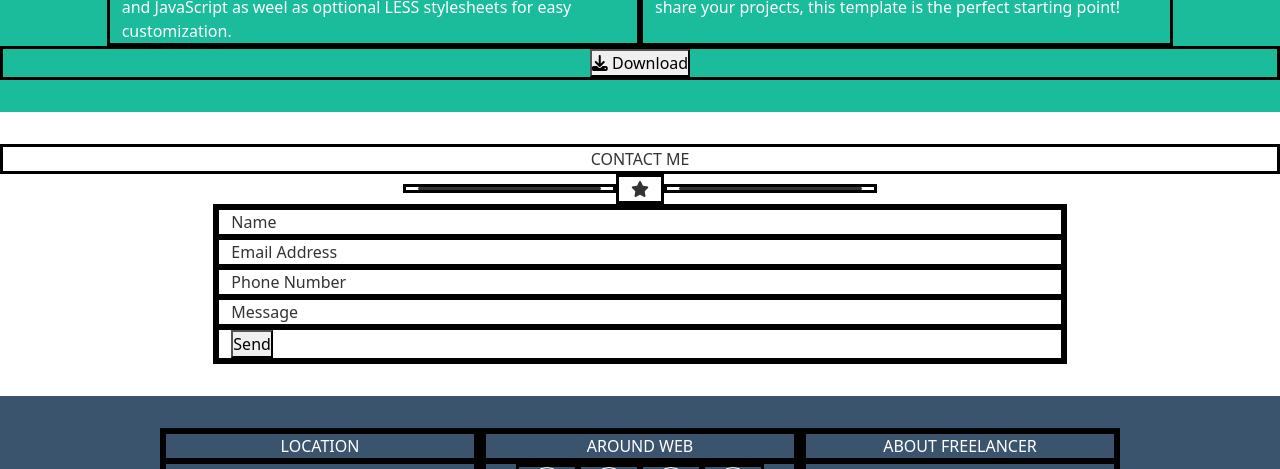
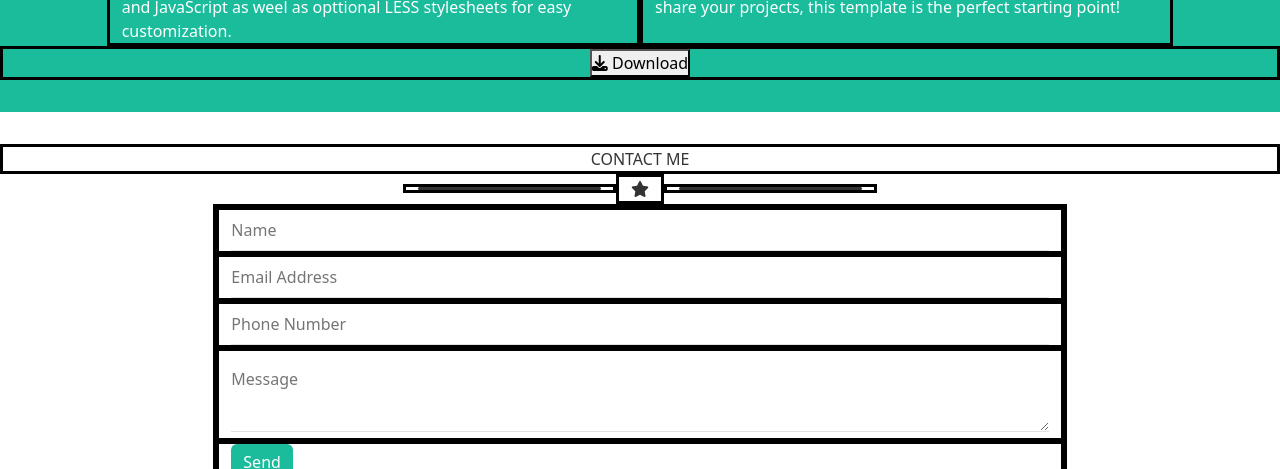
Before and after one commit to GiuliaGlave/html-css-bootstrap-freelancer, a plain HTML site: page index.html in a window 1280 px wide. Shown: the part 1593-2062 px from the top of the page. Drawn offline with nearby package versions, Linux system fonts and the light colour scheme.

Commit message:
fixed form

```diff
--- a/css/style.css
+++ b/css/style.css
@@ -73,3 +73,8 @@ footer{
     justify-content: center;
     align-items: center;
 }
+
+.btn{
+    background-color: #1abc9c;
+    border: none;
+}
--- a/index.html
+++ b/index.html
@@ -12,7 +12,7 @@
 		crossorigin="anonymous" referrerpolicy="no-referrer" />
 
 	<link href="https://cdn.jsdelivr.net/npm/bootstrap@5.2.3/dist/css/bootstrap.min.css" rel="stylesheet" integrity="sha384-rbsA2VBKQhggwzxH7pPCaAqO46MgnOM80zW1RWuH61DGLwZJEdK2Kadq2F9CUG65" crossorigin="anonymous">
-<script src="https://cdn.jsdelivr.net/npm/bootstrap@5.2.3/dist/js/bootstrap.bundle.min.js" integrity="sha384-kenU1KFdBIe4zVF0s0G1M5b4hcpxyD9F7jL+jjXkk+Q2h455rYXK/7HAuoJl+0I4" crossorigin="anonymous"></script>
+	<script src="https://cdn.jsdelivr.net/npm/bootstrap@5.2.3/dist/js/bootstrap.bundle.min.js" integrity="sha384-kenU1KFdBIe4zVF0s0G1M5b4hcpxyD9F7jL+jjXkk+Q2h455rYXK/7HAuoJl+0I4" crossorigin="anonymous"></script>
 
 	<link rel="stylesheet" href="./css/reset.css">
 	<link rel="stylesheet" href="./css/utils.css">
@@ -201,40 +201,41 @@
 			</div>
 		</div>
 
-		<div class="row justify-content-center">
+		<form action class="row justify-content-center">
+
 			<div class="col col-8">
 
 				<div class="row">
 					<div class="col">
-						Name
+						<input type="text" id="name" name="name" placeholder="Name" class="py-2 w-100 border-0 border-bottom">
 					</div>
 				</div>
 
 				<div class="row">
 					<div class="col">
-						Email Address
+						<input type="email" id="email" name="Email Address" placeholder="Email Address" class="py-2 w-100 border-0 border-bottom">
 					</div>
 				</div>
 
 				<div class="row">
 					<div class="col">
-						Phone Number
+						<input type="email" id="email" name="Phone Number" placeholder="Phone Number" class="py-2 w-100 border-0 border-bottom">
+					</div>
+				</div>
+
+				<div class="row">
+					<div class="col ">
+						<textarea name="Message" id="" placeholder="Message" class="border-0 border-bottom w-100 py-3"></textarea>
 					</div>
 				</div>
 
 				<div class="row">
 					<div class="col">
-						Message
-					</div>
-				</div>
-
-				<div class="row">
-					<div class="col">
-						<button>Send</button>
+						<button class="btn btn-success" >Send</button>
 					</div>
 				</div>
 			</div>
-		</div>
+		</form>
 
 	</section>
 
@@ -316,13 +317,14 @@
 	</section>
 
 	<footer class="container-fluid text-center">
+
 		<div class="row justify-content-center">
 			<div class="col col-auto">
 				Copiright &copy; Your Website 2019
 			</div>
 		</div>
 
-	</footer class=>
+	</footer>
 
 </body>
 
```
